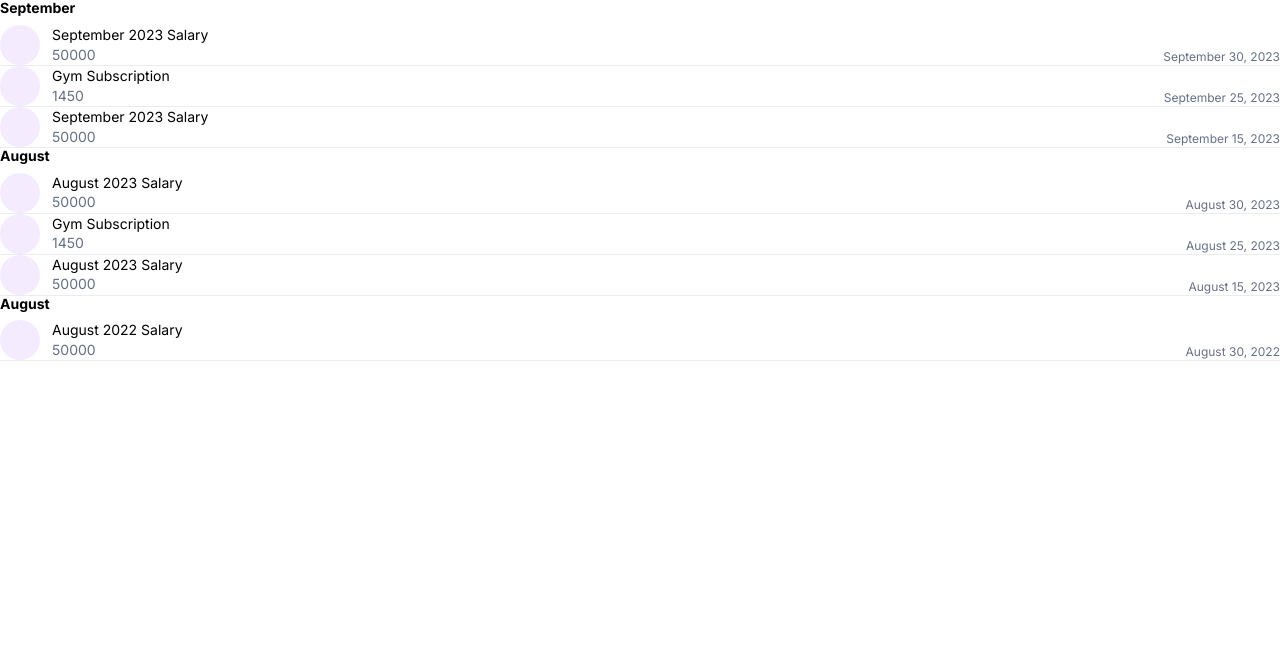
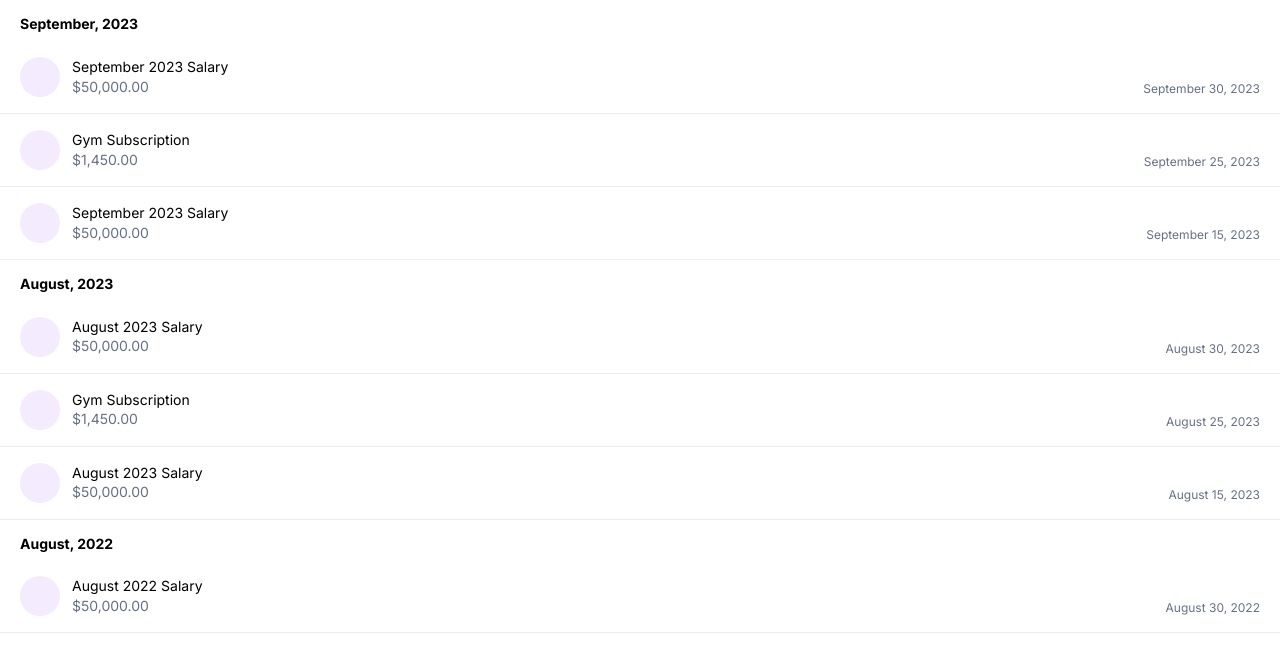
Before and after one commit to LordFitoi/TransactDot, a React (Vite) app: page / in a window 1280 px wide. Shown: the top 672 px of the page. Built offline with nearby package versions, Linux system fonts and the light colour scheme.

Commit message:
fix: transactions interface added

```diff
--- a/src/components/transactions/board.tsx
+++ b/src/components/transactions/board.tsx
@@ -1,16 +1,26 @@
 // import { useState } from 'react'
+import { TransactionData, TransactionsOfMonth } from './interface';
 import './styles.scss'
 
 
-function Transaction(props: any) {
-    const formatDate = (date: Date) => {
+function Transaction(props: TransactionData) {
+    const formatDate = (dateString: string) => {
+        const date: Date = new Date(dateString);
         const options: object = {
             year: 'numeric',
             month: 'long',
             day: 'numeric'
         };
         return date.toLocaleDateString('en', options);
+    }
 
+    const formatAmount = (amount: number) => {
+        const formatter = new Intl.NumberFormat('en-US', {
+            style: 'currency',
+            currency: 'USD',
+        });
+
+        return formatter.format(amount)
     }
 
     return <>
@@ -18,21 +28,26 @@ function Transaction(props: any) {
             <div className='featured-icon'></div>
             <div className="inner">
                 <span>{props.title}</span>
-                <span>{props.amount}</span>
+                <span>{formatAmount(props.amount)}</span>
             </div>
             <span>{formatDate(props.date)}</span>
         </div>
     </>
 }
 
-function MonthTransactions(props: any) {
-    let transactions: Array<object> = props.transactions
-        .sort((a: any, b: any) => b.date - a.date)
+function MonthTransactions(props: TransactionsOfMonth) {
+    const transactions: Array<TransactionData> = props.transactions
+        .sort((a: TransactionData, b: TransactionData) => {
+            const dateA = new Date(a.date);
+            const dateB = new Date(b.date);
+
+            return dateB.getTime() - dateA.getTime()
+        })
 
     return <>
         <h2>{ props.label }</h2>
         {
-            transactions.map((transaction: any, index: number) => (
+            transactions.map((transaction: TransactionData, index: number) => (
                 <Transaction
                     key={index}
                     title={transaction.title}
@@ -44,21 +59,19 @@ function MonthTransactions(props: any) {
     </>
 }
 
-export default function TransactionBoard(props: any) {
-    let monthTransactions: { [key: string]: any } = {}
+export default function TransactionBoard(props: {transactions: Array<TransactionData>}) {
+    const monthTransactions: { [key: string]: TransactionsOfMonth } = {}
 
-    props.transactions.forEach((transaction: any) => {
-        transaction.date = new Date(transaction.date)
-
-        const year = transaction.date.getFullYear();
-        const month = transaction.date.toLocaleString('en', { month: 'long' });
+    props.transactions.forEach((transaction: TransactionData) => {
+        const date = new Date(transaction.date)
+        const year = date.getFullYear();
+        const month = date.getMonth();
         const dateKey = `${month}_${year}`;
-
 
         if (!monthTransactions[dateKey]) {
             monthTransactions[dateKey] = {
-                index: transaction.date.getMonth() + year,
-                label: month,
+                key: (date.getMonth() + year).toString(),
+                label: `${date.toLocaleString('en', { month: 'long' })}, ${year}`,
                 transactions: []
             };
         }
@@ -66,15 +79,15 @@ export default function TransactionBoard(props: any) {
         monthTransactions[dateKey].transactions.push(transaction)
     })
 
-    monthTransactions = Object.entries(monthTransactions)
-        .sort((a: any, b: any) => b[1].index - a[1].index)
+    const sortedMonthTransactions: Array<TransactionsOfMonth> = Object.values(monthTransactions)
+        .sort((a: TransactionsOfMonth, b: TransactionsOfMonth) => Number(b.key) - Number(a.key))
 
     return <>
         <div className="transaction__board">
             {
-                monthTransactions.map(([key, month]: [string, any]) => (
+                sortedMonthTransactions.map((month: TransactionsOfMonth) => (
                     <MonthTransactions
-                        key={key}
+                        key={month.key}
                         transactions={month.transactions}
                         label={month.label}
                     />
--- /dev/null
+++ b/src/components/transactions/interface.ts
@@ -0,0 +1,11 @@
+export interface TransactionData {
+    title: string;
+    amount: number;
+    date: string;
+}
+
+export interface TransactionsOfMonth {
+    key: string;
+    label: string;
+    transactions: Array<TransactionData>
+}
--- a/src/components/transactions/styles.scss
+++ b/src/components/transactions/styles.scss
@@ -13,16 +13,16 @@
 
 .transaction__board {
     h2 {
-        padding-left: var(--spacing-md);
-        padding-right: var(--spacing-md);
+        padding-left: var(--spacing-md2);
+        padding-right: var(--spacing-md2);
         margin-bottom: var(--spacing-sm2);
-        margin-top: var(--spacing-md);
+        margin-top: var(--spacing-md1);
     }
 
     .transaction {
         display: flex;
         gap: var(--spacing-sm1);
-        padding: var(--spacing-md);
+        padding: var(--spacing-md1) var(--spacing-md2);
         border-bottom: 1px solid var(--gray-200);
 
         .inner {
```
